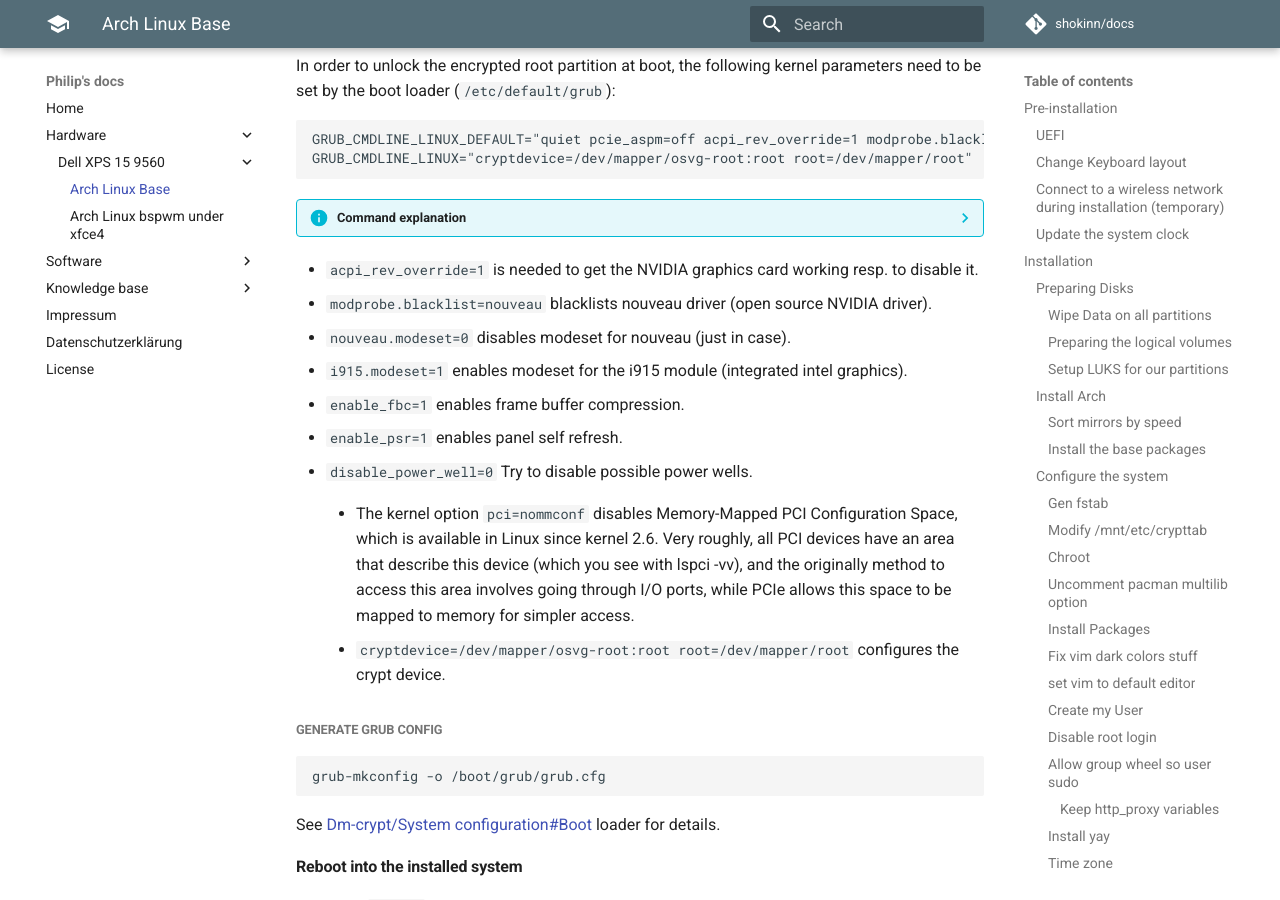
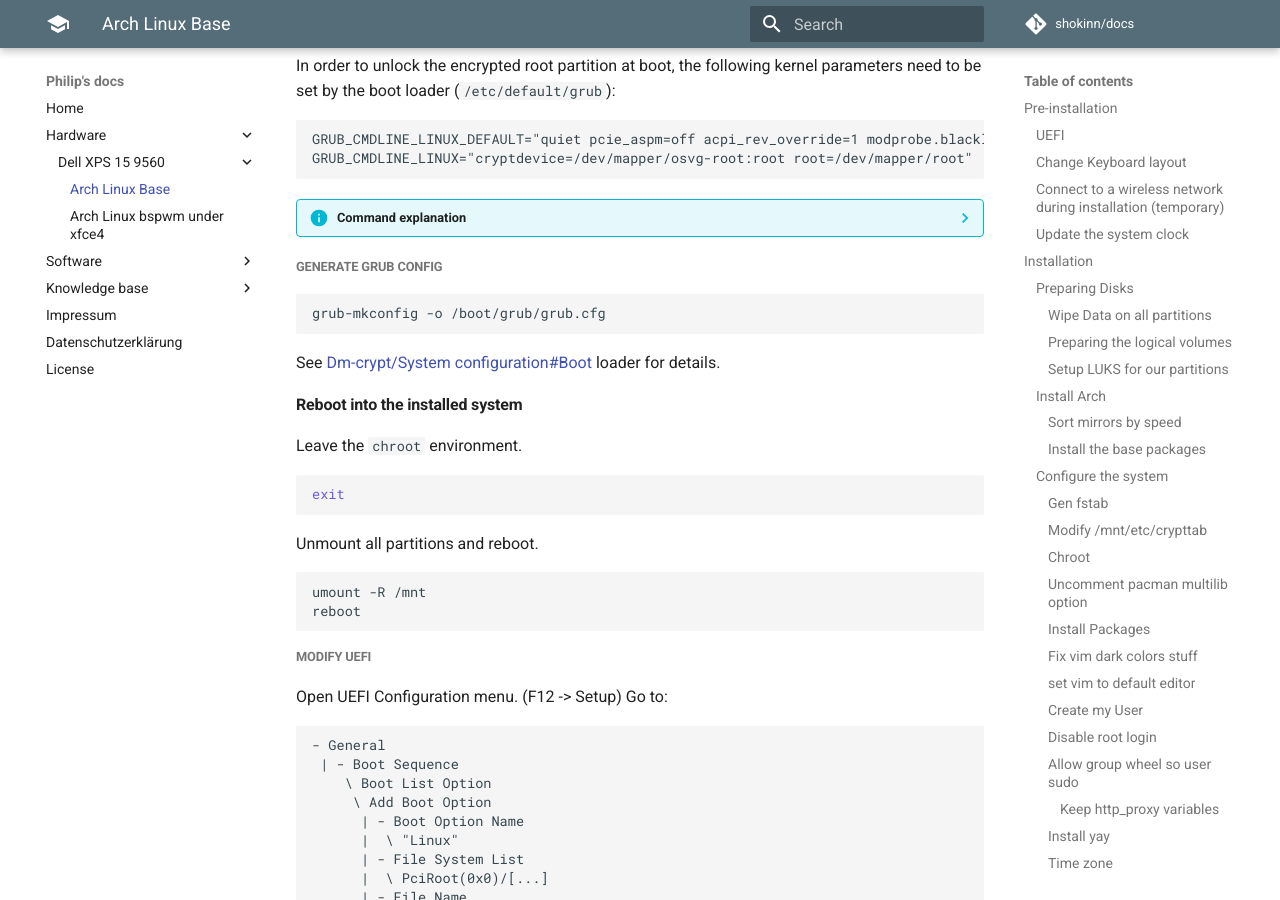
Before and after one commit to shokinn/docs, an MkDocs documentation site: the page built from docs/hardware/dell_xps_15_9560/dell_xps_15_9560_arch_linux_base.md, in a window 1280 px wide and 900 px high, scrolled down 8421 px. Built offline with MkDocs 1.6.1 and Material for MkDocs 9.7.7, drawn with Linux system fonts in a browser that asks for light colours; comment, search, counter and statistics services are not loaded; some of the changed lines change nothing that is shown.

Commit message:
Fix info box for grub; change info box for powertop to warning:
The command explenation info box for grub is fixed to be displayed correctly.
Change the info box for not to enable poweterop to warning instead of info.

````diff
--- a/docs/hardware/dell_xps_15_9560/dell_xps_15_9560_arch_linux_base.md
+++ b/docs/hardware/dell_xps_15_9560/dell_xps_15_9560_arch_linux_base.md
@@ -410,17 +410,16 @@
 ```
 
 ??? info "Command explanation"
-	* `pcie_aspm=off` Forcibly enable or disable PCIe Active State Power Management.
-  * `acpi_rev_override=1` is needed to get the NVIDIA graphics card working resp. to disable it.
-  * `modprobe.blacklist=nouveau` blacklists nouveau driver (open source NVIDIA driver).
-  * `nouveau.modeset=0` disables modeset for nouveau (just in case).
-  * `i915.modeset=1` enables modeset for the i915 module (integrated intel graphics).
-  * `enable_fbc=1` enables frame buffer compression.
-  * `enable_psr=1` enables panel self refresh.
-  * `disable_power_well=0` Try to disable possible power wells.
-	* The kernel option `pci=nommconf` disables Memory-Mapped PCI Configuration Space, which is available in Linux since kernel 2.6. Very roughly, all PCI devices have an area that describe this device (which you see with lspci -vv), and the originally method to access this area involves going through I/O ports, while PCIe allows this space to be mapped to memory for simpler access.
-
-	* `cryptdevice=/dev/mapper/osvg-root:root root=/dev/mapper/root` configures the crypt device.
+    * `pcie_aspm=off` Forcibly enable or disable PCIe Active State Power Management.
+    * `acpi_rev_override=1` is needed to get the NVIDIA graphics card working resp. to disable it.
+    * `modprobe.blacklist=nouveau` blacklists nouveau driver (open source NVIDIA driver).
+    * `nouveau.modeset=0` disables modeset for nouveau (just in case).
+    * `i915.modeset=1` enables modeset for the i915 module (integrated intel graphics).
+    * `enable_fbc=1` enables frame buffer compression.
+    * `enable_psr=1` enables panel self refresh.
+    * `disable_power_well=0` Try to disable possible power wells.
+    * The kernel option `pci=nommconf` disables Memory-Mapped PCI Configuration Space, which is available in Linux since kernel 2.6. Very roughly, all PCI devices have an area that describe this device (which you see with lspci -vv), and the originally method to access this area involves going through I/O ports, while PCIe allows this space to be mapped to memory for simpler access (currently unused, stays in documentation for documentation purposes).
+    * `cryptdevice=/dev/mapper/osvg-root:root root=/dev/mapper/root` configures the crypt device.
 
 ##### Generate GRUB config
 
@@ -606,7 +605,7 @@
 EOF
 ```
 
-!!! Info "Don't start/enable powertop for now"
+!!! Warning "Don't start/enable powertop for now"
     Powertop is breaking bumblebee from Kernel 4.16.13. -- And tlp should also do a good job for saving power.
     See here for more details:
     <https://bbs.archlinux.org/viewtopic.php?id=238131>
````
